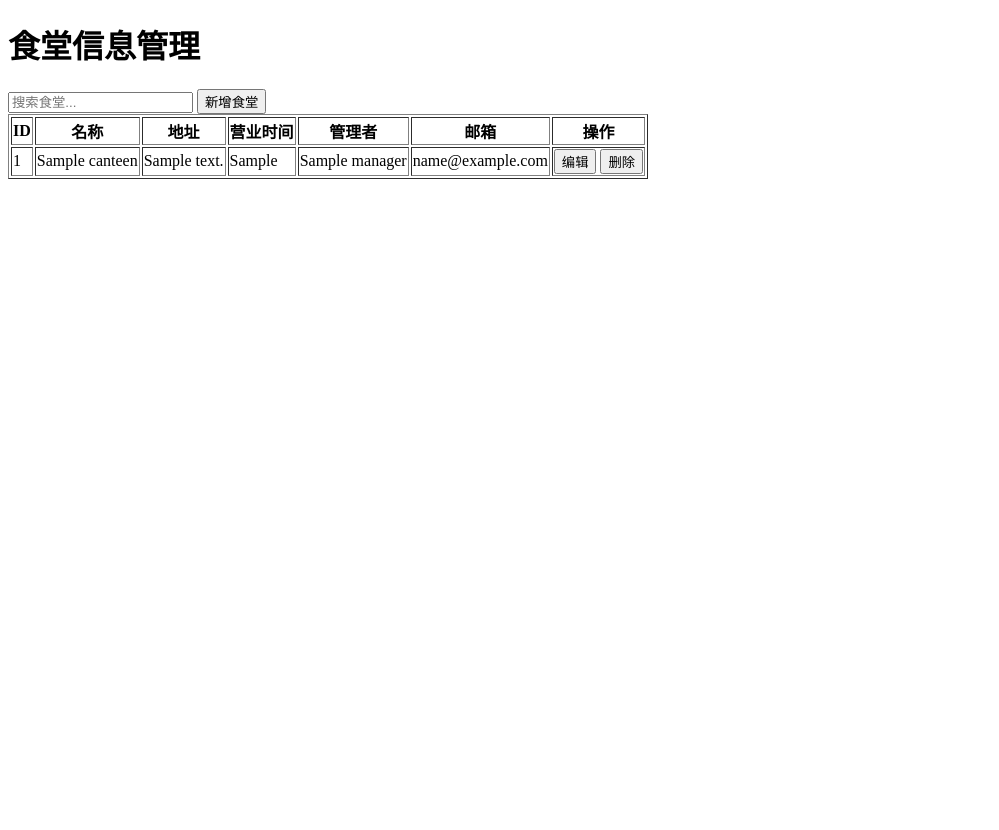
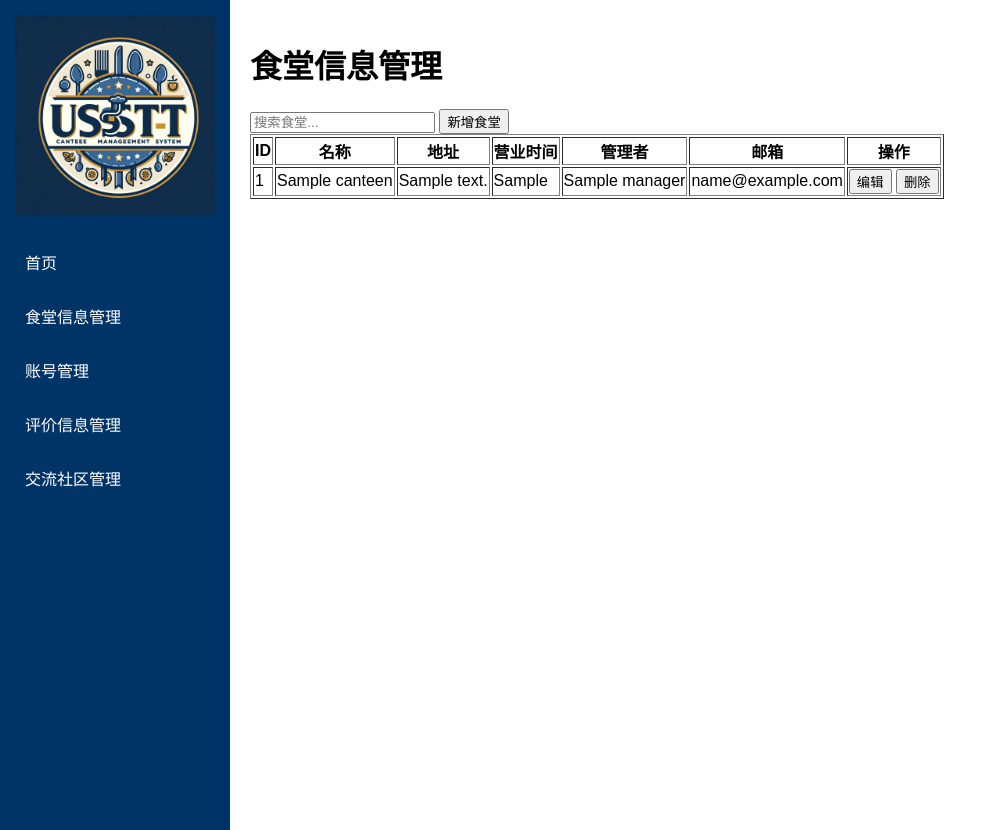
Before and after one commit to Chimi062723/WebProject, a Java web app: page /canteen_info.jsp in a window 1280 px wide. Shown: the whole page, without its empty margins (0-999 px from the left). Before the commit the page ends 179 px from the top, so only its background shows below. Run offline with Tomcat 11, a stand-in JSP engine, Linux system fonts and the light colour scheme; the template is opened without the code that fills it: most values are stand-ins (such as "Sample title", 1, 10 or a date in 2020).

Commit message:
2023.12.17 - 初步完成了系统管理员的食堂管理页面

```diff
--- a/src/main/webapp/canteen_info.jsp
+++ b/src/main/webapp/canteen_info.jsp
@@ -6,16 +6,29 @@
   To change this template use File | Settings | File Templates.
 需要传入的变量：
 canteens: 所有食堂信息
+需要完成的业务逻辑：
+食堂删除逻辑
+食堂修改逻辑
 -->
 <%@ page language="java" contentType="text/html; charset=UTF-8" pageEncoding="UTF-8"%>
-<%@ taglib uri="http://java.sun.com/jsp/jstl/core" prefix="c" %>
+<%@ taglib prefix="c" uri="http://java.sun.com/jsp/jstl/core" %>
 <!DOCTYPE html>
 <html>
 <head>
   <title>食堂信息管理</title>
   <!-- 在这里添加CSS和JavaScript引用 -->
+  <link rel="stylesheet" href="css/admin_menu.css">
 </head>
 <body>
+<div id="sidebar">
+  <img src="res/logo.png" alt="USST Logo"> <!-- 修改src为实际Logo图片路径 -->
+  <a href="admin_dashboard.jsp">首页</a>
+  <a href="canteen_info.jsp">食堂信息管理</a>
+  <a href="account_management.jsp">账号管理</a>
+  <a href="reviews_management.jsp">评价信息管理</a>
+  <a href="community_management.jsp">交流社区管理</a>
+</div>
+<div id="content">
   <h1>食堂信息管理</h1>
   <input type="text" id="searchBox" placeholder="搜索食堂..." />
   <button onclick="location.href='add_canteen.jsp'">新增食堂</button>
@@ -45,12 +58,15 @@ canteens: 所有食堂信息
     </c:forEach>
   </table>
   <!-- 在这里添加分页器 -->
+</div>
 <script>
   // JavaScript 函数用于处理删除食堂的操作
   function deleteCanteen(id) {
-    if(confirm('确定要删除这个食堂吗？')) {
-      // 实现删除食堂的逻辑，可能需要发送请求到后端
+    // 确认删除逻辑
   }
+  // JavaScript 用于处理搜索逻辑
+  function searchCanteens() {
+    // 搜索逻辑
   }
 </script>
 </body>
--- /dev/null
+++ b/src/main/webapp/css/admin_menu.css
@@ -0,0 +1,41 @@
+body {
+    font-family: Arial, sans-serif;
+    display: flex;
+    margin: 0;
+    height: 100vh;
+}
+#sidebar {
+    background-color: #003366;
+    color: white;
+    padding: 15px;
+    width: 200px;
+    height: 100%;
+    display: flex;
+    flex-direction: column;
+}
+#sidebar img {
+    max-width: 100%;
+    margin-bottom: 20px;
+}
+#sidebar a {
+    color: white;
+    text-decoration: none;
+    padding: 10px;
+    border-radius: 5px;
+    margin: 5px 0;
+    transition: background-color 0.3s;
+}
+#sidebar a:hover {
+    background-color: #0056b3;
+}
+#content {
+    flex-grow: 1;
+    padding: 20px;
+}
+.data-box {
+    border: 1px solid #ddd;
+    border-radius: 4px;
+    padding: 20px;
+    margin-bottom: 20px;
+    text-align: center;
+}
```
Also changed, not shown: src/main/webapp/admin_dashboard.jsp (+13 -50 lines). Lines whose indentation alone changed are shown as unchanged.
